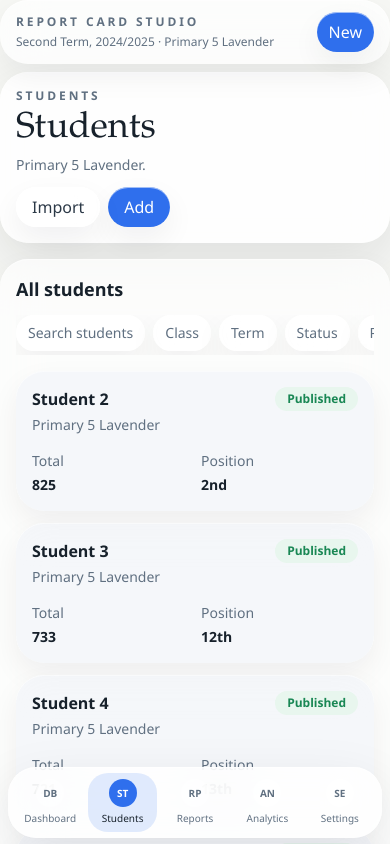
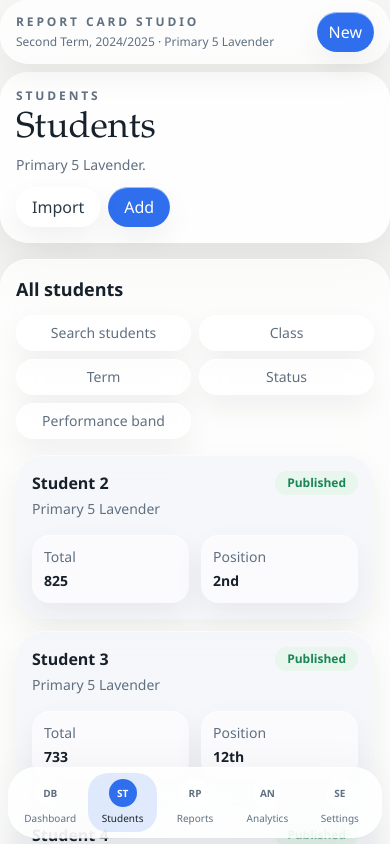
Before and after one commit to Dr-dyrane/report-card-studio, a Next.js app: page /students in a window 390 px wide. Shown: the top 844 px of the page. Built offline with nearby package versions, Linux system fonts and the light colour scheme.

Commit message:
Refine mobile sheets across key screens

```diff
--- a/src/app/reports/[reportId]/page.tsx
+++ b/src/app/reports/[reportId]/page.tsx
@@ -74,7 +74,7 @@ export default async function ReportEntryPage({
         </div>
 
         <div className="frost-panel-soft rounded-[26px] px-4 py-4 sm:px-5 sm:py-5">
-          <div className="grid grid-cols-2 gap-3 sm:grid-cols-4">
+              <div className="grid grid-cols-2 gap-3 sm:grid-cols-4">
             {summary.map(([label, value]) => (
               <div
                 key={label}
@@ -189,7 +189,7 @@ export default async function ReportEntryPage({
           <div className="frost-panel mt-4 rounded-[24px] px-4 py-4 sm:mt-5">
             <div className="flex flex-col gap-4 sm:flex-row sm:flex-wrap sm:items-center sm:justify-between">
               <p className="text-sm text-[color:var(--text-muted)]">Ready to review.</p>
-              <div className="grid grid-cols-3 gap-2 sm:flex sm:flex-wrap sm:gap-3">
+              <div className="grid grid-cols-2 gap-2 sm:flex sm:flex-wrap sm:gap-3">
                 <button className="frost-pill rounded-full px-4 py-2 text-sm font-semibold text-[color:var(--text-base)]">
                   Save
                 </button>
@@ -199,7 +199,7 @@ export default async function ReportEntryPage({
                 >
                   Preview
                 </Link>
-                <button className="rounded-full bg-[color:var(--text-strong)] px-4 py-2 text-sm font-semibold text-white shadow-[var(--shadow-frost)]">
+                <button className="col-span-2 rounded-full bg-[color:var(--text-strong)] px-4 py-2 text-sm font-semibold text-white shadow-[var(--shadow-frost)] sm:col-span-1">
                   Publish
                 </button>
               </div>
@@ -208,7 +208,7 @@ export default async function ReportEntryPage({
         </SectionCard>
 
         <SectionCard title="Summary">
-          <div className="space-y-3 sm:space-y-4 xl:sticky xl:top-28">
+          <div className="grid gap-3 sm:gap-4 md:grid-cols-2 xl:sticky xl:top-28 xl:grid-cols-1">
             {[
               ["A1 total", "134"],
               ["A2 total", "113"],
--- a/src/app/reports/[reportId]/preview/page.tsx
+++ b/src/app/reports/[reportId]/preview/page.tsx
@@ -27,7 +27,7 @@ export default function ReportPreviewPage() {
       <SectionCard title="Report card">
         <div className="frost-panel-strong rounded-[26px] px-4 py-4 sm:px-6 sm:py-6">
           <div className="grid gap-3 lg:grid-cols-[1.15fr_0.85fr]">
-            <div className="rounded-[24px] bg-white/55 px-6 py-6 shadow-[var(--shadow-frost)]">
+            <div className="rounded-[24px] bg-white/55 px-4 py-5 shadow-[var(--shadow-frost)] sm:px-6 sm:py-6">
               <p className="text-xs font-semibold uppercase tracking-[0.24em] text-[color:var(--text-muted)]">
                 School name
               </p>
@@ -45,7 +45,10 @@ export default function ReportPreviewPage() {
                   ["Position", "21st"],
                   ["Grand total", "678 / 1000"],
                 ].map(([label, value]) => (
-                  <div key={label} className="rounded-[18px] bg-[color:rgba(246,247,244,0.8)] px-4 py-4">
+                  <div
+                    key={label}
+                    className="rounded-[18px] bg-[color:rgba(246,247,244,0.8)] px-4 py-4"
+                  >
                     <p className="text-sm text-[color:var(--text-muted)]">{label}</p>
                     <p className="mt-2 text-lg font-semibold text-[color:var(--text-strong)]">
                       {value}
--- a/src/app/reports/page.tsx
+++ b/src/app/reports/page.tsx
@@ -59,7 +59,7 @@ export default function ReportsPage() {
                     {status}
                   </p>
                 </div>
-                <div className="text-right">
+                <div className="rounded-[18px] bg-white/55 px-3 py-2 text-right shadow-[var(--shadow-frost)]">
                   <p className="font-semibold text-[color:var(--text-strong)]">
                     {total}
                   </p>
--- a/src/app/students/page.tsx
+++ b/src/app/students/page.tsx
@@ -22,7 +22,7 @@ export default function StudentsPage() {
       />
 
       <SectionCard title="All students">
-        <div className="mb-4 flex snap-x gap-2 overflow-x-auto pb-1 sm:mb-5 sm:flex-wrap sm:overflow-visible sm:pb-0 sm:gap-3">
+        <div className="mb-4 grid grid-cols-2 gap-2 sm:mb-5 sm:flex sm:flex-wrap sm:gap-3">
           {[
             "Search students",
             "Class",
@@ -32,7 +32,7 @@ export default function StudentsPage() {
           ].map((filter) => (
               <div
                 key={filter}
-                className="frost-pill shrink-0 rounded-full px-3 py-2 text-sm text-[color:var(--text-muted)] sm:px-4"
+                className="frost-pill rounded-full px-3 py-2 text-center text-sm text-[color:var(--text-muted)] sm:px-4"
               >
                 {filter}
               </div>
@@ -44,7 +44,7 @@ export default function StudentsPage() {
             <Link
               key={name}
               href={`/students/${name.toLowerCase().replace(/\s+/g, "-")}`}
-              className="frost-panel-soft block rounded-[22px] px-4 py-4"
+              className="frost-panel-soft block rounded-[24px] px-4 py-4"
             >
               <div className="flex items-start justify-between gap-3">
                 <div>
@@ -60,13 +60,13 @@ export default function StudentsPage() {
                 </span>
               </div>
               <div className="mt-4 grid grid-cols-2 gap-3 text-sm">
-                <div>
+                <div className="rounded-[18px] bg-white/55 px-3 py-3 shadow-[var(--shadow-frost)]">
                   <p className="text-[color:var(--text-muted)]">Total</p>
                   <p className="mt-1 font-semibold text-[color:var(--text-strong)]">
                     {total}
                   </p>
                 </div>
-                <div>
+                <div className="rounded-[18px] bg-white/55 px-3 py-3 shadow-[var(--shadow-frost)]">
                   <p className="text-[color:var(--text-muted)]">Position</p>
                   <p className="mt-1 font-semibold text-[color:var(--text-strong)]">
                     {position}
--- a/src/app/subjects/page.tsx
+++ b/src/app/subjects/page.tsx
@@ -24,12 +24,12 @@ export default function SubjectsPage() {
       />
 
       <SectionCard title="Subject catalog">
-        <div className="mb-4 flex snap-x gap-2 overflow-x-auto pb-1 sm:mb-5 sm:flex-wrap sm:overflow-visible sm:pb-0 sm:gap-3">
+        <div className="mb-4 grid grid-cols-2 gap-2 sm:mb-5 sm:flex sm:flex-wrap sm:gap-3">
           {["Search subjects", "Category", "Assessment mode", "Class", "Active"].map(
             (filter) => (
               <div
                 key={filter}
-                className="frost-pill shrink-0 rounded-full px-4 py-2 text-sm text-[color:var(--text-muted)]"
+                className="frost-pill rounded-full px-4 py-2 text-center text-sm text-[color:var(--text-muted)]"
               >
                 {filter}
               </div>
@@ -42,7 +42,7 @@ export default function SubjectsPage() {
             <Link
               key={subject}
               href={`/subjects/${subject.toLowerCase().replace(/\s+/g, "-")}`}
-              className="frost-panel-soft block rounded-[22px] px-4 py-4"
+              className="frost-panel-soft block rounded-[24px] px-4 py-4"
             >
               <div className="flex items-start justify-between gap-3">
                 <div>
@@ -58,17 +58,21 @@ export default function SubjectsPage() {
                 </span>
               </div>
               <div className="mt-4 grid gap-2 text-sm">
+                <div className="rounded-[18px] bg-white/55 px-3 py-3 shadow-[var(--shadow-frost)]">
                   <div className="flex items-center justify-between gap-3">
                     <span className="text-[color:var(--text-muted)]">Mode</span>
                     <span className="font-medium text-[color:var(--text-strong)]">
                       {mode}
                     </span>
                   </div>
+                </div>
+                <div className="rounded-[18px] bg-white/55 px-3 py-3 shadow-[var(--shadow-frost)]">
                   <div className="flex items-center justify-between gap-3">
                     <span className="text-[color:var(--text-muted)]">Max</span>
                     <span className="font-medium text-[color:var(--text-strong)]">
                       {maxScores}
                     </span>
+                  </div>
                 </div>
               </div>
             </Link>
```
Lines whose indentation alone changed are shown as unchanged.
